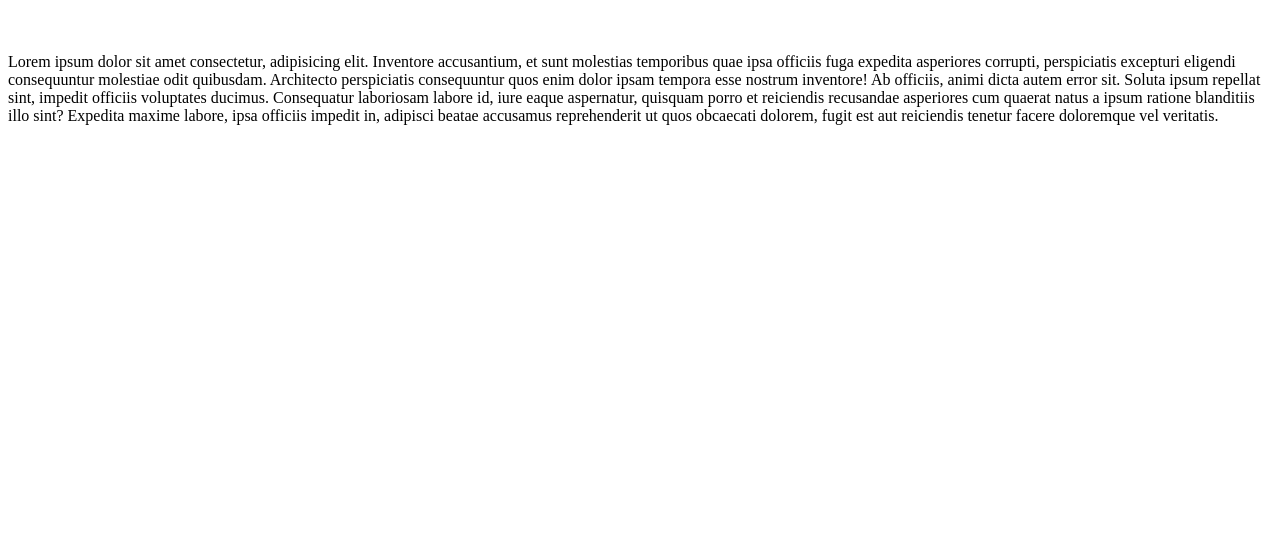
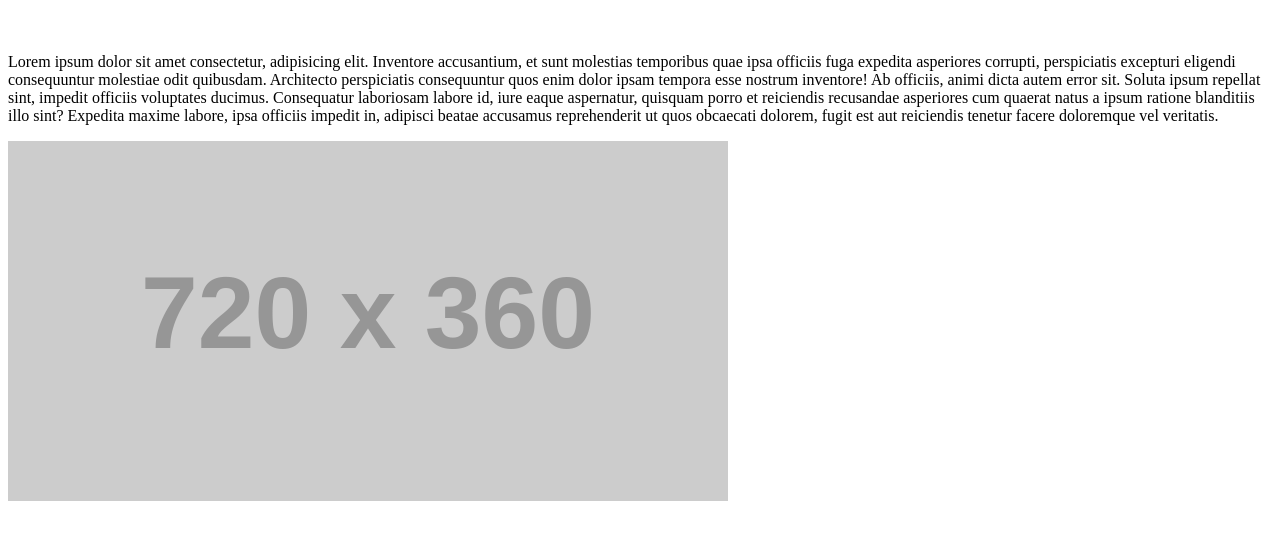
Before and after one commit to Chelo154/ejemploHtml, a plain HTML site: page index.html in a window 1280 px wide. Shown: the part 87-626 px from the top of the page. Drawn offline with Linux system fonts and the light colour scheme; placeholder pictures from the web are drawn by us.

Commit message:
Agregue una foto

```diff
--- a/index.html
+++ b/index.html
@@ -19,6 +19,9 @@
         quaerat natus a ipsum ratione blanditiis illo sint? Expedita maxime labore, ipsa officiis impedit in, adipisci
         beatae accusamus reprehenderit ut quos obcaecati dolorem, fugit est aut reiciendis tenetur facere doloremque vel
         veritatis.</p>
+
+
+    <img src="https://dummyimage.com/720x360" alt="">
 </body>
 
 </html>
```
